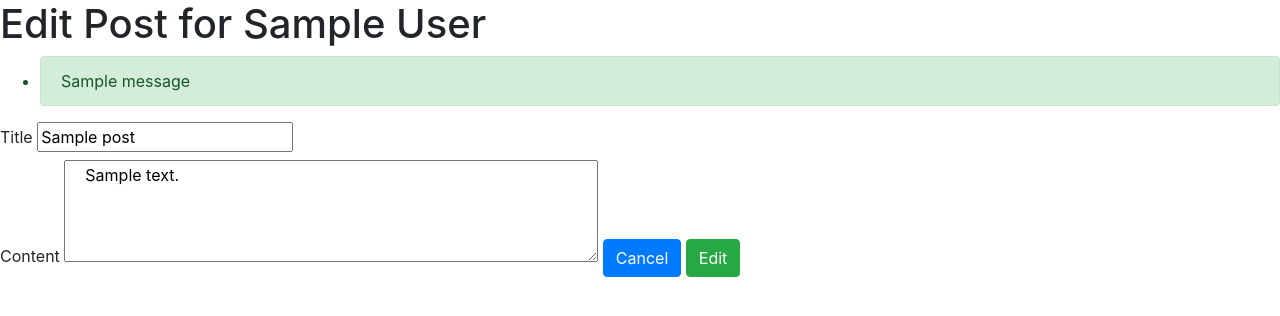
After one commit to vanvemden/flask-blogly, a Flask app: page /edit-post/1 in a window 1280 px wide. The commit adds this page. Shown: the top 316 px of the page. Run offline with Flask 2, Linux system fonts and the light colour scheme; tables that the repository leaves empty hold one stand-in row (values such as "Sample post"); one stand-in notice (Sample message) is shown; some libraries are stand-ins or nearby versions.

Commit message:
part two from harry

```diff
--- a/app.py
+++ b/app.py
@@ -1,13 +1,16 @@
 """Blogly application."""
 
-from flask import Flask, request, redirect, render_template
+from flask import Flask, request, redirect, render_template, flash
 from flask_debugtoolbar import DebugToolbarExtension
-from models import db, connect_db, User
+from models import db, connect_db, User, Post, Tag, PostTag
+import os
 
 app = Flask(__name__)
-app.config['SQLALCHEMY_DATABASE_URI'] = 'postgresql:///blogly'
+app.config['SQLALCHEMY_DATABASE_URI'] = (os.environ.get(
+    'DATABASE_URL', 'postgres:///blogly'))
 app.config['SQLALCHEMY_TRACK_MODIFICATIONS'] = False
 app.config['SQLALCHEMY_ECHO'] = True
+app.secret_key = 'marcoNharryMUHAHA'
 
 connect_db(app)
 db.create_all()
@@ -34,7 +37,6 @@ def save_user():
     user = User(**form_values)
     db.session.add(user)
     db.session.commit()
-
     return redirect('/')
 
 
@@ -56,9 +58,7 @@ def update_user(id):
     user.first_name = request.form.get('first_name')
     user.last_name = request.form.get('last_name')
     user.image_url = request.form.get('image_url')
-
     db.session.commit()
-
     return redirect(f'/user/{user.id}')
 
 
@@ -67,4 +67,54 @@ def delete_user(id):
     user = User.query.get_or_404(id)
     db.session.delete(user)
     db.session.commit()
+    flash(f"User {user.first_name} {user.last_name} deleted!")
     return redirect('/')
+
+
+@app.route('/add-post/<int:id>')
+def add_post(id):
+    user = User.query.get_or_404(id)
+    return render_template('add-post.jinja', user=user)
+
+
+@app.route('/add-post/<int:id>', methods=["POST"])
+def save_post(id):
+    form_values = {
+        'title': request.form.get('title'),
+        'content': request.form.get('content'),
+        'user_id': id
+    }
+    post = Post(**form_values)
+    db.session.add(post)
+    db.session.commit()
+    return redirect(f'/post/{post.id}')
+
+
+@app.route('/post/<int:id>')
+def show_post(id):
+    post = Post.query.get_or_404(id)
+    return render_template('show-post.jinja', post=post)
+
+
+@app.route('/edit-post/<int:id>')
+def edit_post_detail(id):
+    post = Post.query.get_or_404(id)
+    return render_template('edit-post.jinja', post=post)
+
+
+@app.route('/edit-post/<int:id>', methods=["POST"])
+def update_post(id):
+    post = Post.query.get_or_404(id)
+    post.title = request.form.get('title')
+    post.content = request.form.get('content')
+    db.session.commit()
+    return redirect(f'/post/{post.id}')
+
+
+@app.route('/delete-post/<int:id>')
+def delete_post(id):
+    post = Post.query.get_or_404(id)
+    db.session.delete(post)
+    db.session.commit()
+    flash(f"Post '{post.title}' deleted!")
+    return redirect('/')
--- a/seed.py
+++ b/seed.py
@@ -12,7 +12,7 @@ User.query.delete()
 # Add users
 harry = User(first_name='Harry', last_name='Teplow',
              image_url='https://chaitunesacappella.files.wordpress.com/2015/01/10293733_10202869677997835_7526054888527045343_o_fotor-e1421263322654.jpg?w=300')
-marco = User(first_name='Marco', last_name='van Vemden')
+marco = User(first_name='Marco', last_name='van Vemden', image_url='https://pbs.twimg.com/profile_images/1221320094304727042/kNYkiXa9_400x400.jpg')
 
 # Add new objects to session, so they'll persist
 db.session.add(harry)
--- a/templates/base.jinja
+++ b/templates/base.jinja
@@ -13,6 +13,15 @@
   </head>
   <body>
     <h1>{% block title %}TITLE{% endblock %}</h1>
+    {% with messages = get_flashed_messages() %}
+      {% if messages %}
+      <ul>
+      {% for message in messages %}
+        <li class="alert alert-success">{{ message }}</li>
+      {% endfor %}
+      </ul>
+      {% endif %}
+    {% endwith %}
     {% block content %}CONTENT{% endblock %}
   </body>
 </html>
--- /dev/null
+++ b/templates/edit-post.jinja
@@ -0,0 +1,21 @@
+{% extends 'base.jinja' %}
+
+{% block page_title %}Edit Post{% endblock %}
+
+{% block title %}Edit Post for {{ post.user.first_name }} {{ post.user.last_name }}{% endblock %}
+
+{% block content %}
+<form action="/edit-post/{{ post.id }}" method="POST">
+  <label>Title
+    <input type="text" name="title" required value="{{ post.title }}">
+  </label>
+  <br>
+  <label>Content
+    <textarea type="text" name="content" rows="4" cols="50" required>
+    {{ post.content }}
+    </textarea>
+  </label>
+  <a href="/post/{{ post.id }}" class="btn btn-primary">Cancel</a>
+  <button class="btn btn-success">Edit</button>
+</form>
+{% endblock %}
```
Also changed, not shown: models.py (+33 -9 lines), templates/add-post.jinja (added, +20 -0 lines), templates/show-post.jinja (added, +18 -0 lines), templates/user-details.jinja (+14 -0 lines), tests.py (+12 -3 lines), 1 other file.
